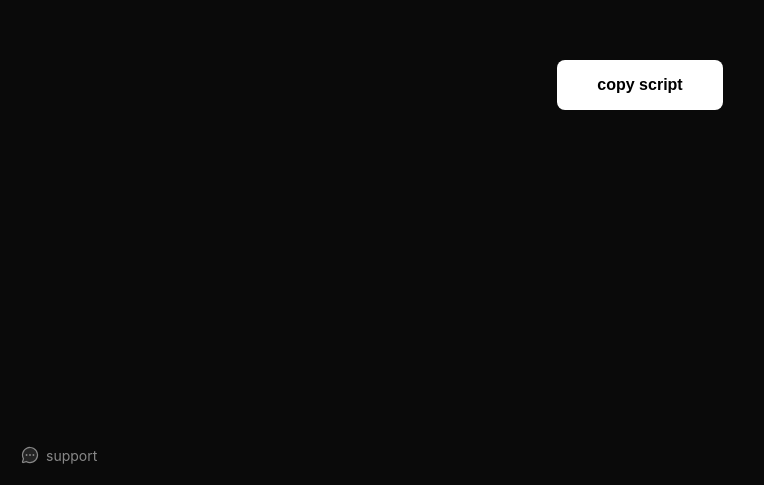
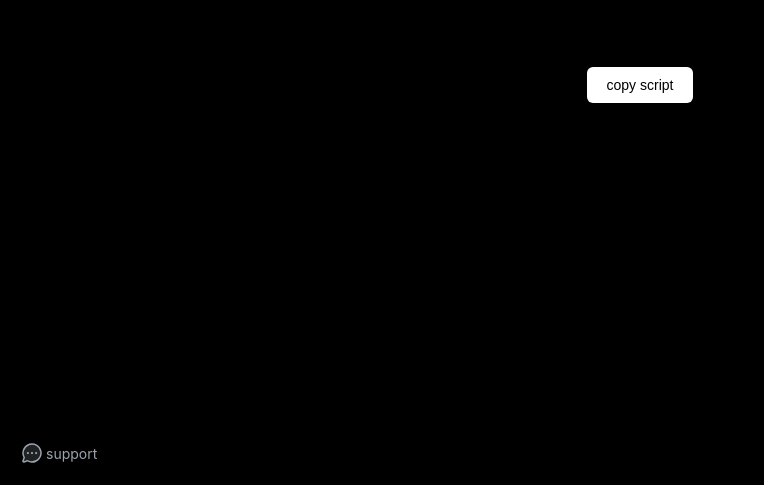
Before and after one commit to XVCHub/post, a plain HTML site: page index.html in a window 1280 px wide. Shown: the part 315-800 px from the top of the page, without its empty margins (0-764 px from the left). Drawn offline with Linux system fonts and the light colour scheme.

Commit message:
Update index.html

```diff
--- a/index.html
+++ b/index.html
@@ -1,56 +1,63 @@
 <!DOCTYPE html>
 <html lang="en">
 <head>
-    <meta charset="UTF-8">
-    <meta name="viewport" content="width=device-width, initial-scale=1.0">
+    <meta charset="utf-8">
+    <meta name="viewport" content="width=device-width">
     <title>xvchub</title>
     <style>
-        * {
+        body {
             margin: 0;
             padding: 0;
-            box-sizing: border-box;
+            font-family: -apple-system, BlinkMacSystemFont, "Segoe UI", Roboto, "Helvetica Neue", Arial, sans-serif;
+            -webkit-font-smoothing: antialiased;
+            background: #000;
+            color: #fff;
         }
 
-        body {
-            font-family: -apple-system, BlinkMacSystemFont, 'Segoe UI', sans-serif;
-            background: #0a0a0a;
-            color: #fff;
+        .container {
             display: flex;
+            flex-direction: column;
             justify-content: center;
             align-items: center;
-            min-height: 100vh;
-            position: relative;
+            height: 100vh;
+        }
+
+        .inner {
+            display: flex;
+            flex-direction: column;
+            justify-items: center;
+            align-items: center;
+            margin-left: auto;
+            margin-right: auto;
+            padding-left: 0.5rem;
+            padding-right: 0.5rem;
+            gap: 10px;
         }
 
         .btn {
             background: #fff;
             color: #000;
             border: none;
-            padding: 16px 40px;
-            font-size: 16px;
-            font-weight: 600;
-            border-radius: 8px;
+            padding: 10px 20px;
+            font-size: 14px;
+            font-weight: 500;
+            border-radius: 6px;
             cursor: pointer;
             transition: all 0.2s;
         }
 
         .btn:hover {
-            background: #e0e0e0;
-            transform: translateY(-2px);
-        }
-
-        .btn:active {
-            transform: translateY(0);
+            opacity: 0.9;
         }
 
         .support {
             position: fixed;
             bottom: 20px;
             left: 20px;
+            color: #9ca3af;
             display: flex;
             align-items: center;
-            gap: 6px;
-            color: #888;
+            gap: 2px;
             text-decoration: none;
             font-size: 14px;
             transition: color 0.2s;
@@ -61,8 +68,8 @@
         }
 
         .support svg {
-            width: 20px;
-            height: 20px;
+            width: 24px;
+            height: 24px;
         }
 
         .copied {
@@ -72,11 +79,12 @@
             background: #fff;
             color: #000;
             padding: 12px 20px;
-            border-radius: 8px;
-            font-weight: 600;
+            border-radius: 6px;
+            font-weight: 500;
             opacity: 0;
             transition: opacity 0.3s;
             pointer-events: none;
+            font-size: 14px;
         }
 
         .copied.show {
@@ -84,11 +92,15 @@
         }
     </style>
 </head>
-<body>
-    <button class="btn" onclick="copyScript()">copy script</button>
+<body class="antialiased">
+    <div class="container">
+        <div class="inner">
+            <button class="btn" onclick="copyScript()">copy script</button>
+        </div>
+    </div>
 
-    <a href="https://discord.gg/rTw5M8dRXN" class="support" target="_blank">
-        <svg xmlns="http://www.w3.org/2000/svg" fill="currentColor" viewBox="0 0 256 256">
+    <a class="support" href="https://discord.gg/rTw5M8dRXN" target="_blank">
+        <svg xmlns="http://www.w3.org/2000/svg" width="24" height="24" fill="currentColor" viewBox="0 0 256 256">
             <path d="M224,128A96,96,0,0,1,79.93,211.11h0L42.54,223.58a8,8,0,0,1-10.12-10.12l12.47-37.39h0A96,96,0,1,1,224,128Z" opacity="0.2"></path>
             <path d="M128,24A104,104,0,0,0,36.18,176.88L24.83,210.93a16,16,0,0,0,20.24,20.24l34.05-11.35A104,104,0,1,0,128,24Zm0,192a87.87,87.87,0,0,1-44.06-11.81,8,8,0,0,0-4-1.08,7.85,7.85,0,0,0-2.53.42L40,216,52.47,178.6a8,8,0,0,0-.66-6.54A88,88,0,1,1,128,216Zm12-88a12,12,0,1,1-12-12A12,12,0,0,1,140,128Zm-44,0a12,12,0,1,1-12-12A12,12,0,0,1,96,128Zm88,0a12,12,0,1,1-12-12A12,12,0,0,1,184,128Z"></path>
         </svg>
```
